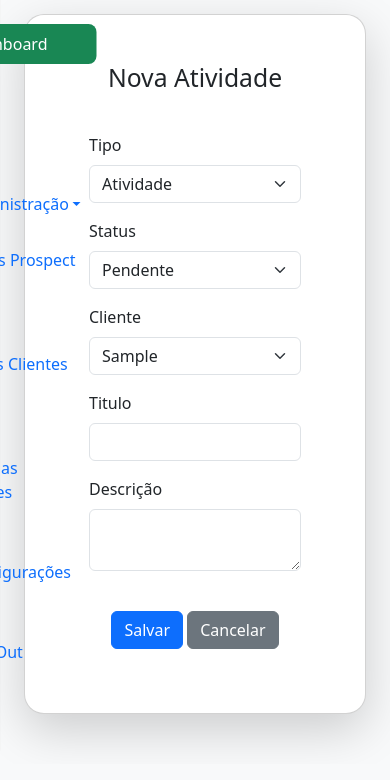
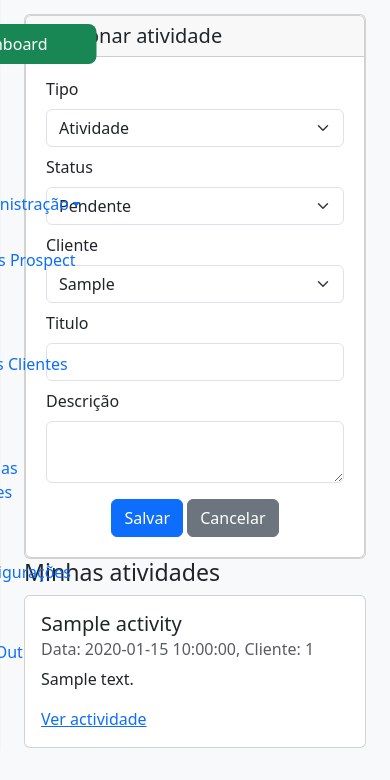
Before and after one commit to Matlima/crm_ultimate, a Flask app: page /activity/new in a window 390 px wide. Shown: the part 80-860 px from the top of the page. Before the commit the page ends 823 px from the top, so only its background shows below. Run offline with Flask 3, Linux system fonts and the light colour scheme; the visitor is signed in with stand-in values (Sample User, id 1); tables that the repository leaves empty hold one stand-in row (values such as "Sample post"); some libraries are stand-ins or nearby versions.

Commit message:
Criando renderização das atividades do usuario em forma de card

```diff
--- a/templates/activities/add_activity.html
+++ b/templates/activities/add_activity.html
@@ -1,24 +1,25 @@
 {% extends "shared/template.html" %}
 {% block conteudo %}
-    <div class="card mx-auto shadow-lg" style="max-width: 100%; border-radius: 20px;">
-            <div class="card-body p-5">
-                <h2 class="text-center mb-4">Nova Atividade</h2>
+    <div class="card" >
+            <div class="card">
+                <h5 class="card-header">Adicionar atividade</h5>
                 <!-- Form Start -->
+                <div class="card-body">
                     <form action="{{ url_for('created_activity') }}" method="post" enctype="multipart/form-data">
-                    <fieldset class="p-3">
+                        <fieldset class="p-1">
                             {{ form.csrf_token() }}
                         <!-- Basic Details -->
-                    <div class="mb-4">
+                        <div class="mb-2">
                             <div class="row">
-                            <div class="col-md-2 mb-3">
+                                <div class="col-md-2 mb-2">
                                     <label  class="form-label">Tipo</label>
                                     {{ form.tipo(class="form-select") }}
                                 </div>
-                            <div class="col-md-2 mb-3">
+                                <div class="col-md-2 mb-2">
                                     <label class="form-label">Status</label>
                                     {{ form.status(class="form-select") }}
                                 </div>
-                            <div class="col-md-8 mb-3">
+                                <div class="col-md-8 mb-2">
                                     <label class="form-label">Cliente</label>
                                     <select class="form-select" name="cliente_id">
                                         {% for cliente in clientes %}
@@ -28,19 +29,18 @@
                                 </div>
                             </div>
                             <div class="row">
-                            <div class="col-md-12 mb-3">
+                                <div class="col-md-12 mb-2">
                                     <label  class="form-label">Titulo</label>
                                     {{ form.titulo(class="form-control") }}
                                 </div>
                             </div>
                             <div class="row">
-                            <div class="col-md-12 mb-3">
+                                <div class="col-md-12 mb-2">
                                     <label class="form-label">Descrição</label>
                                     {{ form.descricao(class="form-control") }}
                                 </div>
                             </div>
                         </div>
-
                         <!-- Submit Button -->
                         <div class="text-center">
                             <button type="submit" class="btn btn-primary">Salvar</button>
@@ -48,7 +48,21 @@
                         </div>
                         </fieldset>
                     </form>
+                </div>
                 <!-- Form End -->
             </div>
     </div>
+    <div>
+    <h3> Minhas atividades</h3>
+    {% for activity in activities %}
+        <div class="card w-100 mb-2"  >
+          <div class="card-body">
+            <h5 class="card-title">{{ activity.titulo }}</h5>
+            <h6 class="card-subtitle mb-2 text-body-secondary">Data: {{ activity.data_inicio }}, Cliente: {{ activity.cliente_id }}</h6>
+            <p class="card-text">{{ activity.descricao }}</p>
+            <a href="#" class="card-link">Ver actividade</a>
+          </div>
+        </div>
+    {% endfor %}
+    </div>
 {% endblock %}
--- a/view/views_activity.py
+++ b/view/views_activity.py
@@ -26,13 +26,25 @@ def activity():
     return render_template('activities/activities.html', titulo='Atividades', atividades=activities, is_admin=adm, form=form)
 
 
+@app.route('/activity/my-activities')
+def my_activity():
+    if 'usuario_logado' not in session or session['usuario_logado'] == None:
+        return redirect(url_for('login', proxima=url_for('novo')))
+    usuario_id = session["usuario_id"]
+    activities = db.session.query(Activity).join(Customer).filter(Activity.usuario_id == usuario_id).all()
+    return render_template('activities/add_activity.html', activities=activities)
+
+
+
 @app.route('/activity/new')
 def new_activity():
     if 'usuario_logado' not in session or session['usuario_logado'] == None:
         return redirect(url_for('login', proxima=url_for('novo')))
     form = FormActivity()
     usuario_id = session["usuario_id"]
-    return render_template('activities/add_activity.html', titulo='Nova Atividade', form=form, clientes=Customer.query.all(), usuarios=User.query.all())
+    activities = db.session.query(Activity).join(Customer).filter(Activity.usuario_id == usuario_id).all()
+    return render_template('activities/add_activity.html', form=form, clientes=Customer.query.all(), usuarios=User.query.all(), activities=activities)
+
 
 @app.route('/add_activity', methods=['POST'])
 def created_activity():
```
Also changed, not shown: templates/activities/my_activies.html (added, +10 -0 lines). Lines whose indentation alone changed are shown as unchanged.
